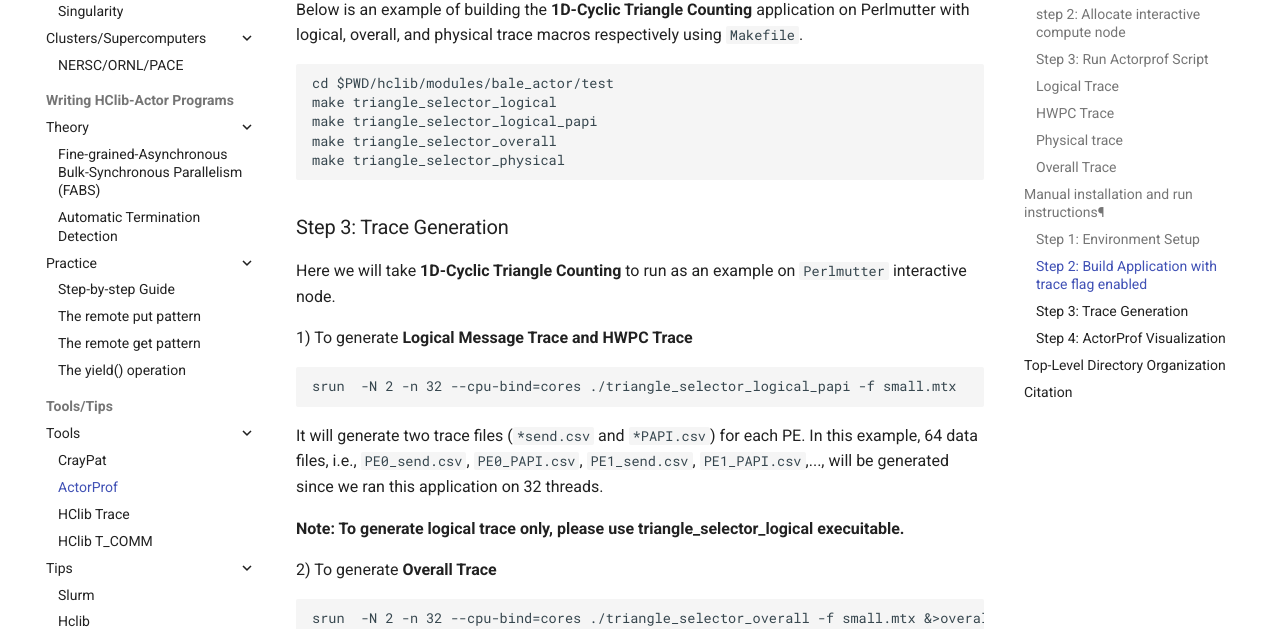
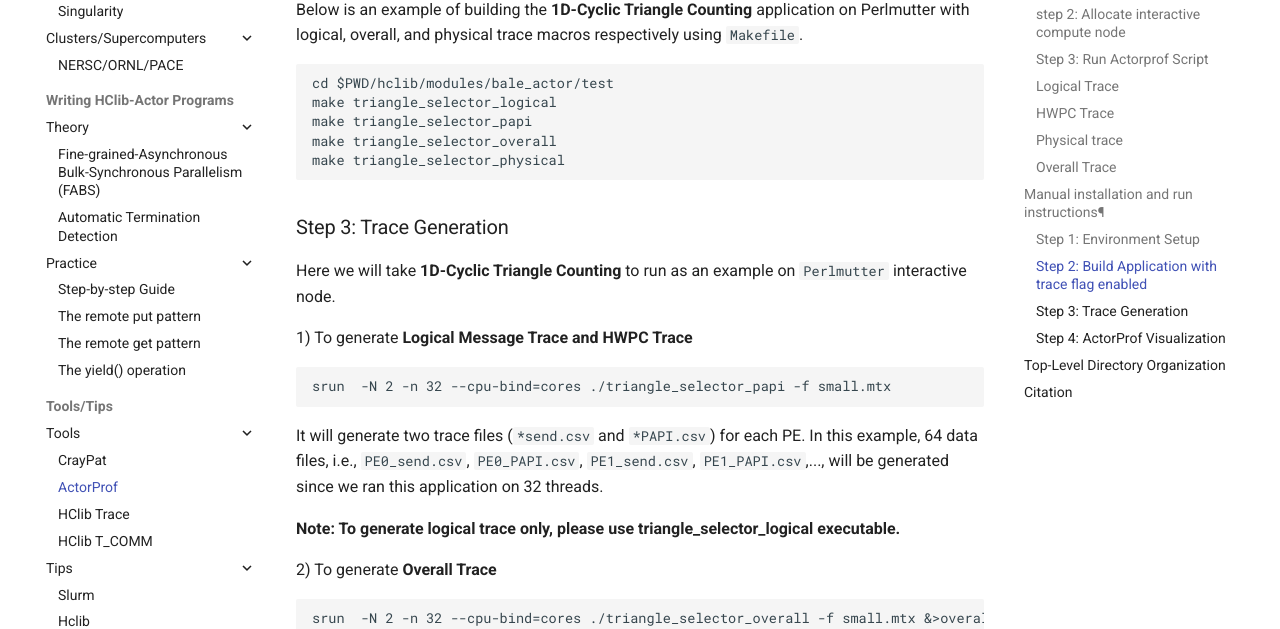
Before and after one commit to ahayashi/hclib-actor, an MkDocs documentation site: the page built from doc/markdowns/tools/actorprof.md, in a window 1280 px wide and 900 px high, scrolled down 2614 px. Shown: the part 148-777 px from the top of the window. Built offline with MkDocs 1.6.1 and Material for MkDocs 9.7.7, drawn with Linux system fonts in a browser that asks for light colours; comment, search, counter and statistics services are not loaded.

Commit message:
Update actorprof.md

````diff
--- a/doc/markdowns/tools/actorprof.md
+++ b/doc/markdowns/tools/actorprof.md
@@ -84,7 +84,7 @@ Below is an example of building the **1D-Cyclic Triangle Counting** application
 ```
 cd $PWD/hclib/modules/bale_actor/test
 make triangle_selector_logical
-make triangle_selector_logical_papi
+make triangle_selector_papi
 make triangle_selector_overall
 make triangle_selector_physical
 ```
@@ -94,13 +94,13 @@ Here we will take **1D-Cyclic Triangle Counting**  to run as an example on `Perl
 
 1) To generate **Logical Message Trace and HWPC Trace**
 ```
-srun  -N 2 -n 32 --cpu-bind=cores ./triangle_selector_logical_papi -f small.mtx
+srun  -N 2 -n 32 --cpu-bind=cores ./triangle_selector_papi -f small.mtx
 ```
 
 It will generate two trace files (`*send.csv` and `*PAPI.csv`) for each PE.
 In this example, 64 data files, i.e., `PE0_send.csv`, `PE0_PAPI.csv`, `PE1_send.csv`, `PE1_PAPI.csv`,..., will be generated since we ran this application on 32 threads.
 
-**Note: To generate logical trace only, please use triangle_selector_logical execuitable.**
+**Note: To generate logical trace only, please use triangle_selector_logical executable.**
 
 2) To generate **Overall Trace**
 ```
````
